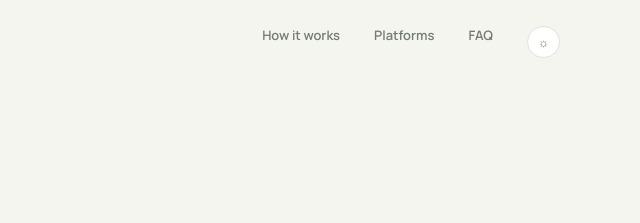
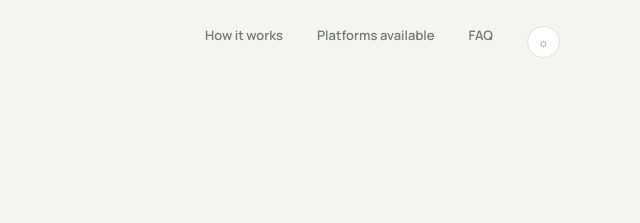
Before and after one commit to rankochandamem/Video-DL, a website built with Vite: page frontend/index.html in a window 1280 px wide. Shown: the top 223 px of the page, 632-1272 px from the left. Built offline with nearby package versions, Linux system fonts and the light colour scheme; no server answers.

Commit message:
Rename platforms navigation label

```diff
--- a/frontend/index.html
+++ b/frontend/index.html
@@ -55,7 +55,7 @@
 
         <nav class="desktop-nav">
             <a href="#how-it-works">How it works</a>
-            <a href="#platforms">Platforms</a>
+            <a href="#platforms">Platforms available</a>
             <a href="#faq">FAQ</a>
             <button
                 class="icon-button theme-toggle"
@@ -767,7 +767,7 @@
             </a>
 
             <a href="#platforms">
-                Platforms
+                Platforms available
             </a>
 
             <a href="#faq">
```
